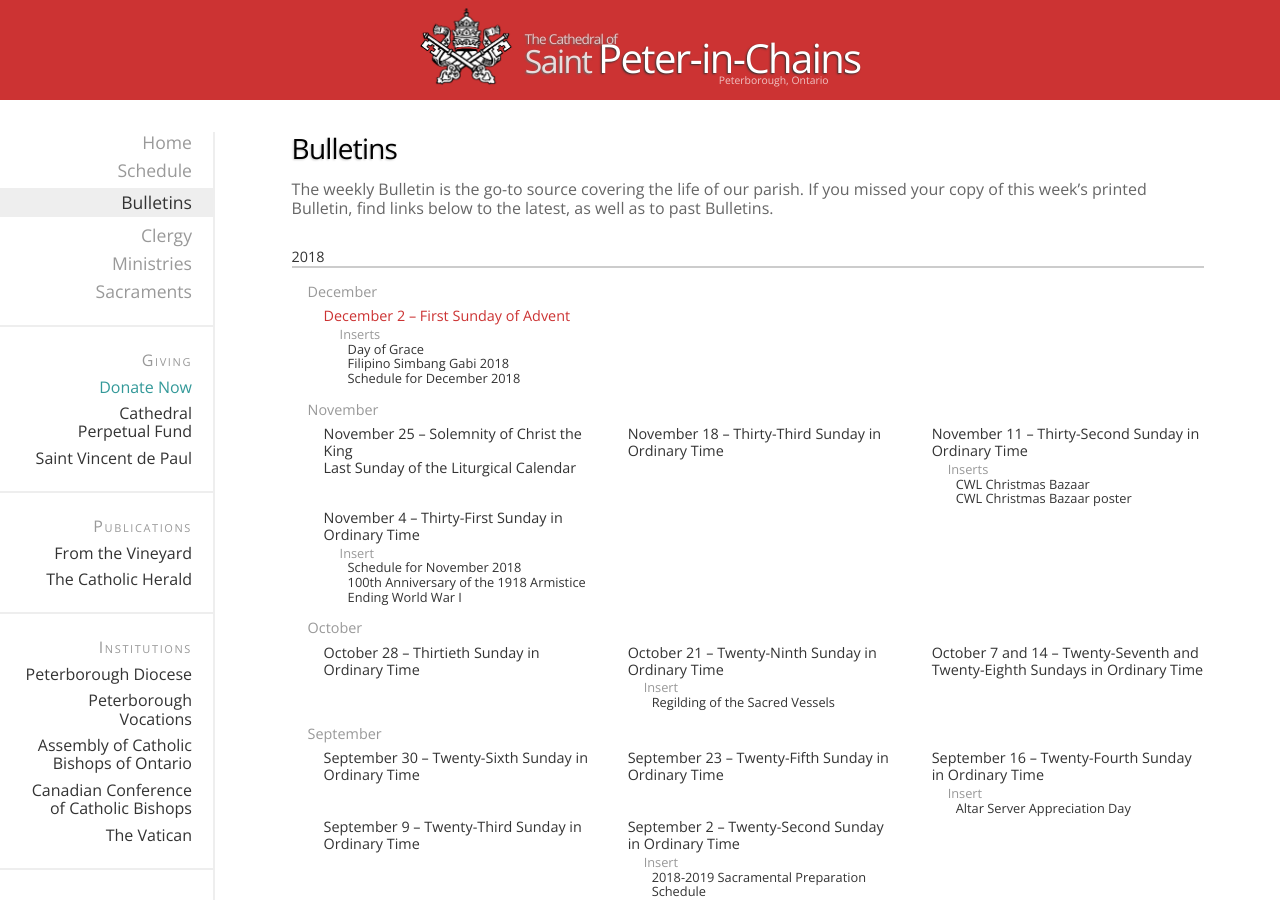
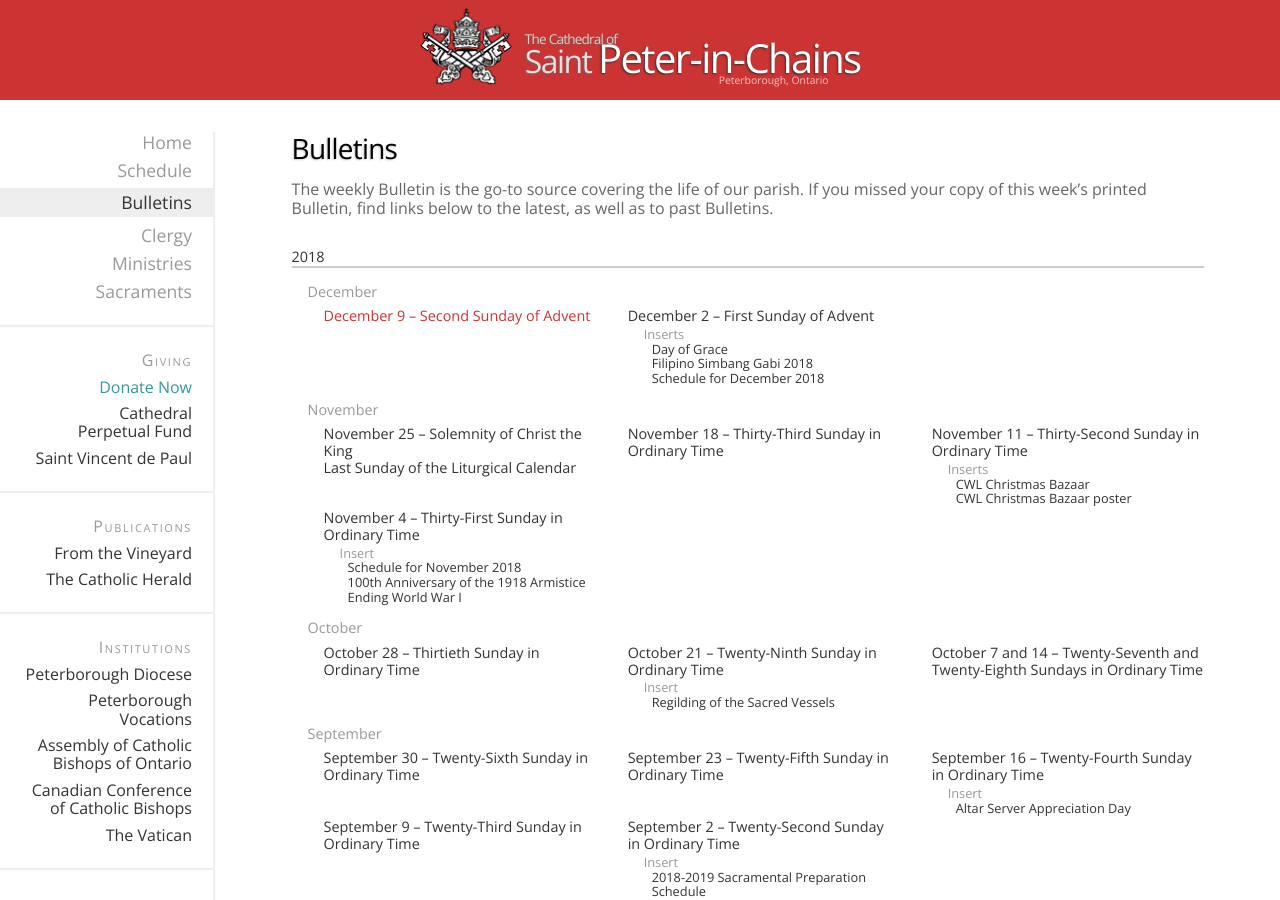
Before and after one commit to stpeterinchains/stpeterinchains.github.io, a Jekyll site: the page built from bulletins.html, in a window 1280 px wide and 900 px high. Built offline with Jekyll 4.4.1, drawn with Linux system fonts in a browser that asks for light colours; nearby versions of some CDN libraries.

Commit message:
New bulletin: 2018/12/09

```diff
--- a/_data/bulletins.yml
+++ b/_data/bulletins.yml
@@ -15,6 +15,10 @@
       -
         month: December
         bulletins:
+          -
+            date: 9
+            title: Second Sunday of Advent
+            link: https://drive.google.com/file/d/12csAOQrePnbL-nhvRWtbwC8gSn8ZyzWn/view
           -
             date: 2
             title: First Sunday of Advent
```
